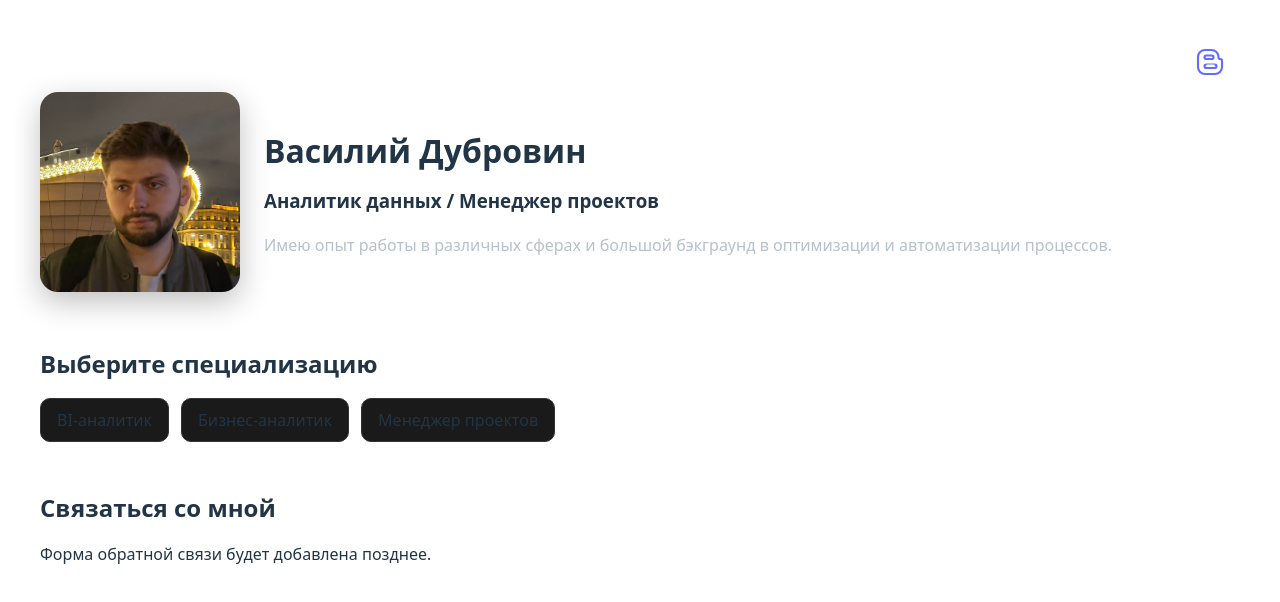
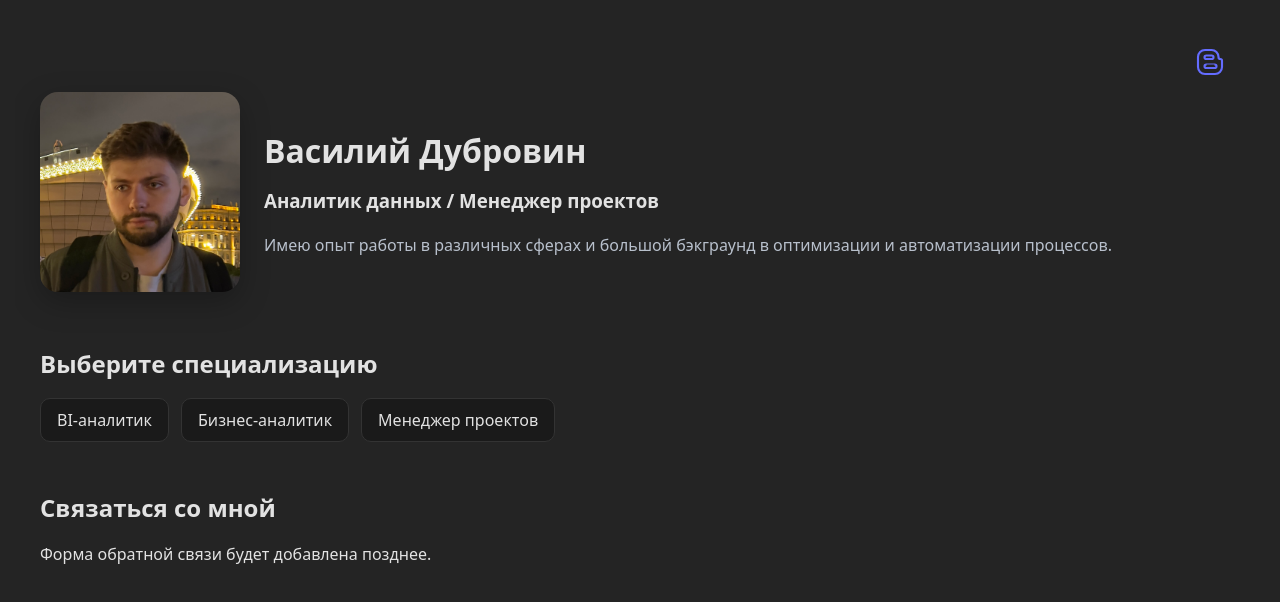
Before and after one commit to nIBOP/portfolio-site, a React (Vite) app: page / in a window 1280 px wide. Shown: the top 602 px of the page. Built offline with nearby package versions, Linux system fonts and the light colour scheme.

Commit message:
fix(ios): force dark color-scheme and disable light media rule

```diff
--- a/src/index.css
+++ b/src/index.css
@@ -3,7 +3,8 @@
   line-height: 1.5;
   font-weight: 400;
 
-  color-scheme: light dark;
+  /* Фикс для iOS: принудительно тёмная тема */
+  color-scheme: dark;
   color: rgba(255, 255, 255, 0.87);
   background-color: #242424;
 
@@ -51,15 +52,4 @@
   outline: 4px auto -webkit-focus-ring-color;
 }
 
-@media (prefers-color-scheme: light) {
-  :root {
-    color: #213547;
-    background-color: #ffffff;
-  }
-  a:hover {
-    color: #747bff;
-  }
-  button {
-    background-color: #f9f9f9;
-  }
-}
+/* Отключаем автоматическое переключение на светлую схему на iOS */
```
